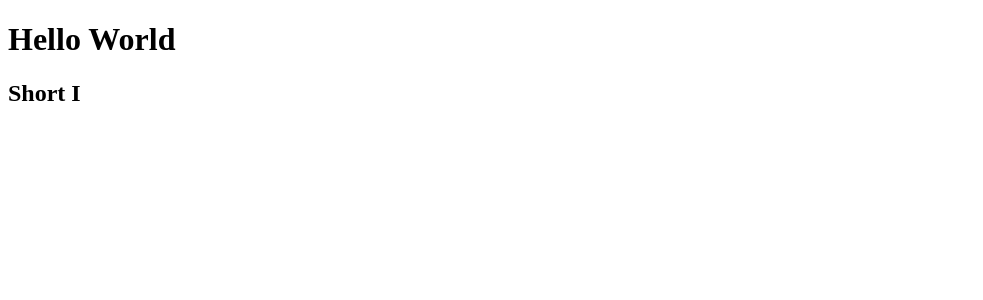
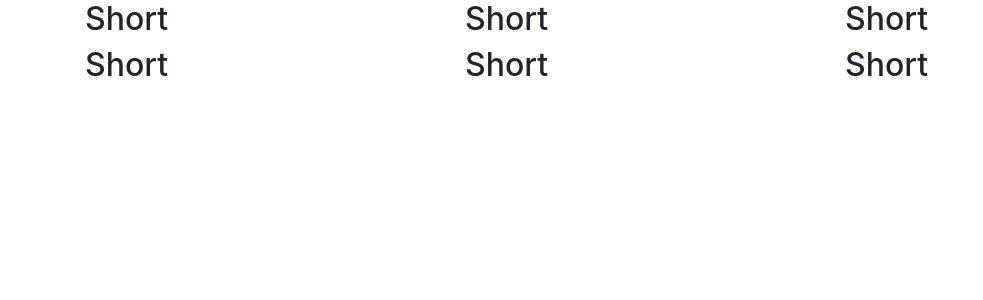
Before and after one commit to kennethjchow/TutorTools, a React (Create React App) app: page / in a window 1280 px wide. Shown: the top 300 px of the page, without its empty margins (0-983 px from the left). Built offline with nearby package versions, Linux system fonts and the light colour scheme.

Commit message:
Adding howler

```diff
--- a/package.json
+++ b/package.json
@@ -6,8 +6,13 @@
     "@testing-library/jest-dom": "^4.2.4",
     "@testing-library/react": "^9.5.0",
     "@testing-library/user-event": "^7.2.1",
+    "bootstrap": "^4.5.0",
+    "howler": "^2.2.0",
     "react": "^16.13.0",
+    "react-audio-player": "^0.13.0",
+    "react-bootstrap": "^1.0.1",
     "react-dom": "^16.13.0",
+    "react-howler": "^3.7.4",
     "react-scripts": "3.4.0"
   },
   "scripts": {
--- a/src/App.js
+++ b/src/App.js
@@ -1,6 +1,11 @@
 import React from 'react';
 import ReactDOM from 'react-dom';
 import Vowel from './vowel/Vowel';
+import Container from 'react-bootstrap/Container';
+import Row from 'react-bootstrap/Row';
+import Col from 'react-bootstrap/Col';
+import 'bootstrap/dist/css/bootstrap.min.css';
+
 
 import './App.css';
 
@@ -8,10 +13,19 @@ import './App.css';
 class App extends React.Component {
   render() {
     return (
-      <div>
-        <h1>Hello World</h1>
-        <Vowel/>
-      </div>
+      <Container>
+        <Row>
+          <Col><Vowel/></Col>
+          <Col><Vowel/></Col>
+          <Col><Vowel/></Col>
+        </Row>
+        <Row>
+          <Col><Vowel/></Col>
+          <Col><Vowel/></Col>
+          <Col><Vowel/></Col>
+        </Row>
+
+      </Container>
     );
   }
 }
--- a/src/vowel/Vowel.js
+++ b/src/vowel/Vowel.js
@@ -1,13 +1,29 @@
 import React from 'react';
+import {Howl, Howler} from 'howler'
+import Bark from '../swag_bark.mp3'
 
 class Vowel extends React.Component {
-    handleClick(e) {
-        e.preventDefault();
-        console.log('The link was clicked.');
-      }
-    render() {
-      return <h2 onClick={this.handleClick}>Short I</h2>;
-    }
+  SoundPlay = (src)=> {
+    const sound = new Howl({src})
+    sound.play();
   }
+  constructor(props) {
+    super(props);
+    this.handleClick = this.handleClick.bind(this);
+    this.play = false
+  }
+  handleClick(e) {
+    this.SoundPlay(Bark)
+    console.log('The link was clicked.');
+  }
+  render() {
+    Howler.volume(0.5)
+    return (
+      <div>
+        <h2 onClick={this.handleClick}>Short</h2>
+      </div>
+    );
+  }
+}
 
 export default Vowel;
```
Also changed, not shown: src/App.css (line endings or trailing spaces), 1 other file (tests, documents, lock files or other folders).
